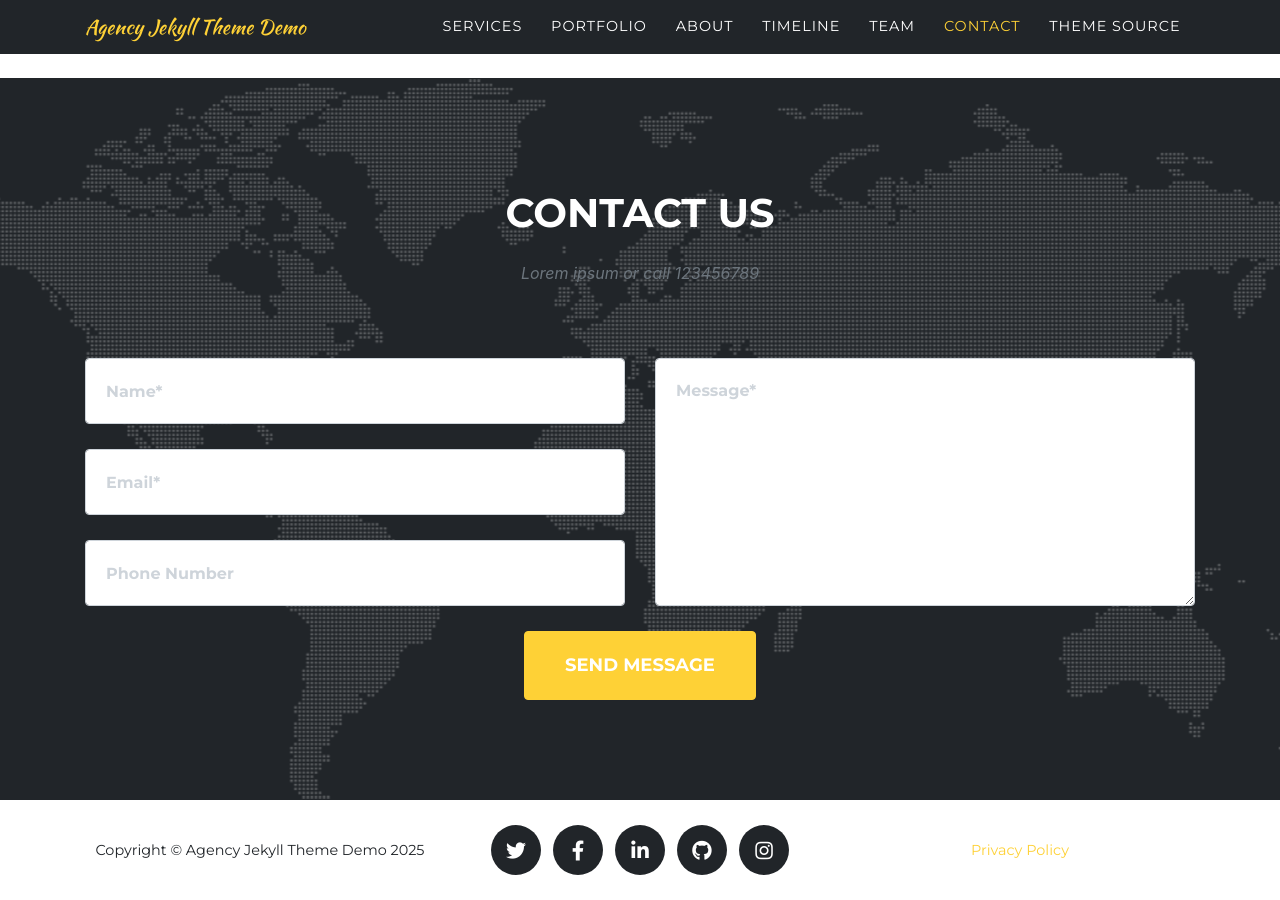
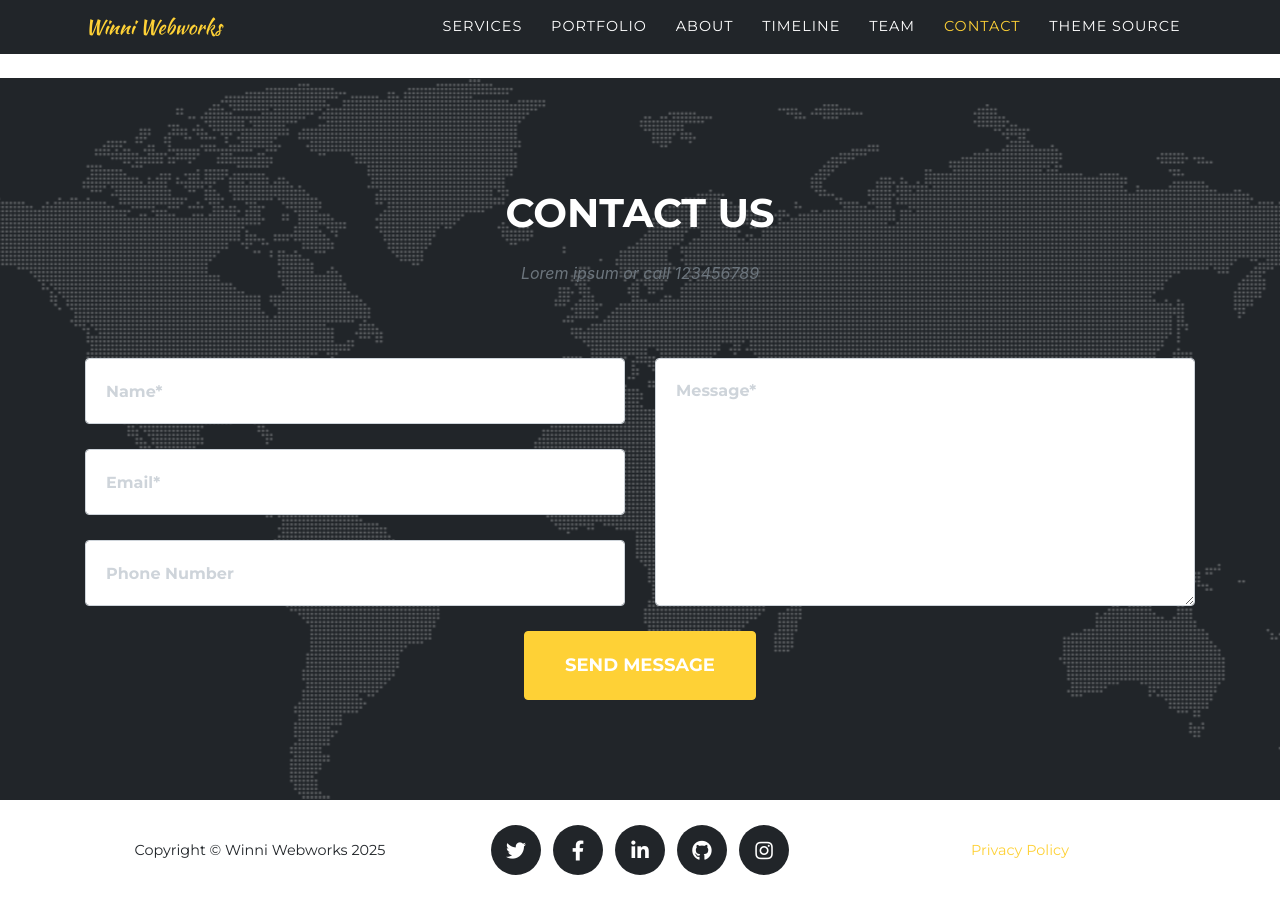
Before and after one commit to Winniwebworks/winniwebworks, a Jekyll site: the page built from index.md, in a window 1280 px wide and 900 px high, scrolled down 5690 px. Built offline with Jekyll 4.4.1, drawn with Linux system fonts in a browser that asks for light colours; some web fonts are replaced.

Commit message:
Update _config.yml

```diff
--- a/_config.yml
+++ b/_config.yml
@@ -14,13 +14,13 @@
 #theme: jekyll-agency
 remote_theme: raviriley/agency-jekyll-theme
 
-url    : "" # the base hostname & protocol for your site, e.g. http://example.com
-baseurl: "/agency-jekyll-theme-starter" # the subpath of your site, e.g. /blog
+url    : "www.winniwebworks.com" # the base hostname & protocol for your site, e.g. http://example.com
+baseurl: "" # the subpath of your site, e.g. /blog
 
-title      : Agency Jekyll Theme Demo
-email      : your-email@example.com #this is also the email contact forms will go to
+title      : Winni Webworks
+email      : sara@huntleysolutions.com #this is also the email contact forms will go to
 description: "Agency Bootstrap theme converted to a Jekyll theme, plus new features: Google Analytics, Markdown support, custom pages, and more!"
-author     : Your Name
+author     : Sara Huntley
 # logo:     #optional, defaults to site title
   # path: assets\img\clients\creative-market.jpg
   # height: 60 #height in px, defaults to 52px
```
